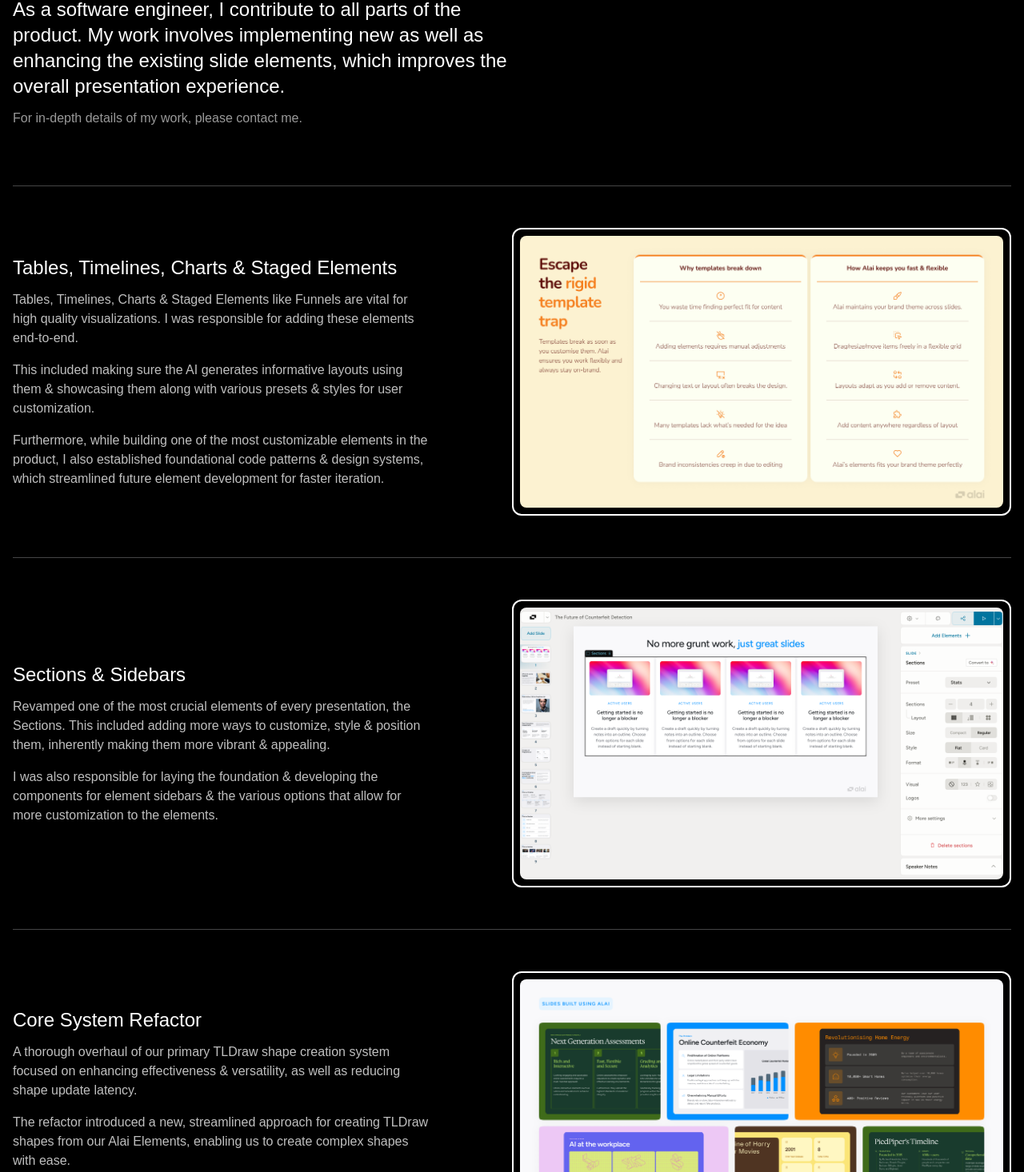
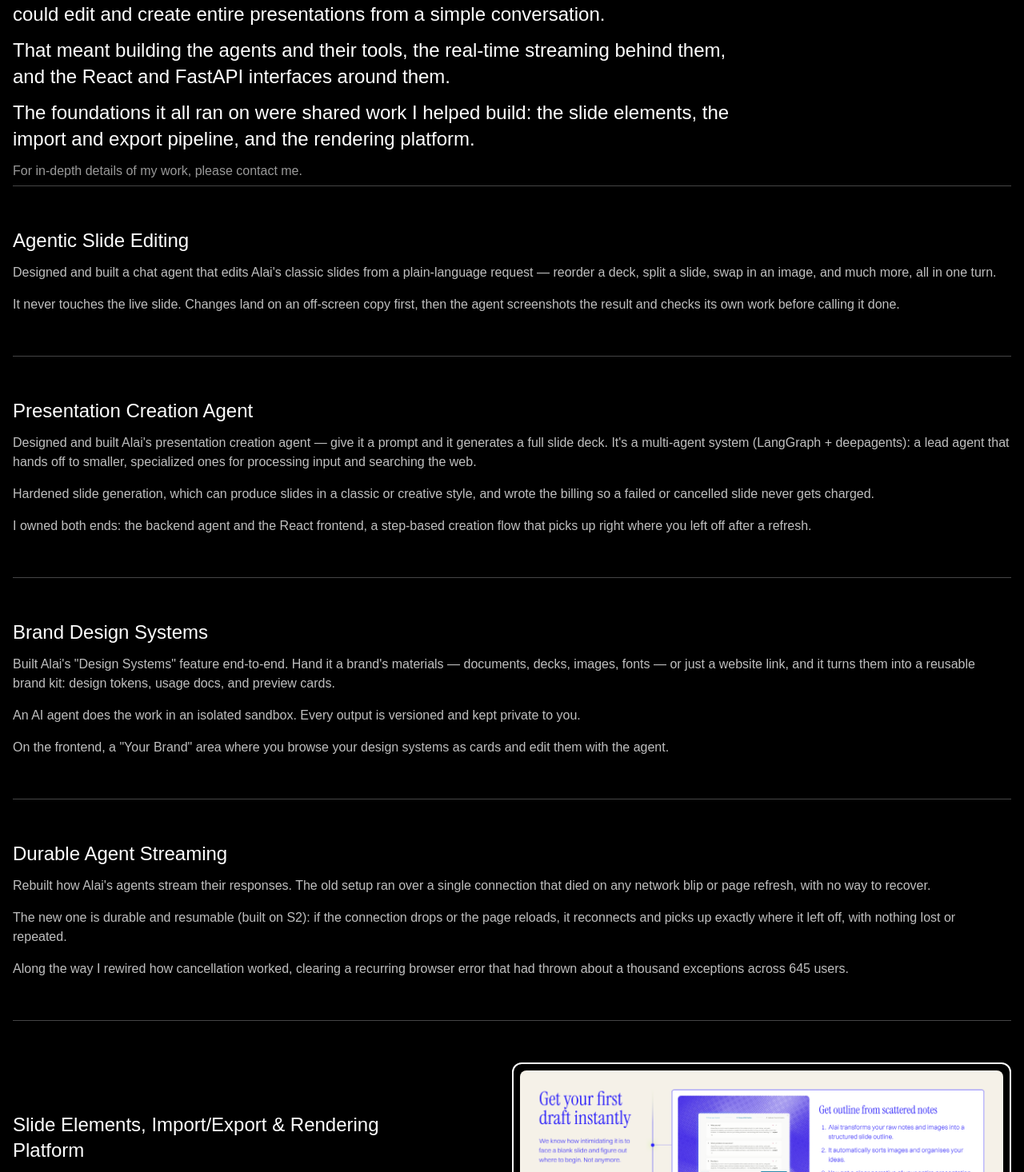
Before and after one commit to virajp4/virajp4.github.io, a Next.js app: page /alai in a window 1280 px wide. Shown: the part 184-1650 px from the top of the page at 80% size. Built offline with nearby package versions, Linux system fonts and the light colour scheme; a web font is replaced by a local one.

Commit message:
update frontend

```diff
--- a/src/app/alai/page.jsx
+++ b/src/app/alai/page.jsx
@@ -6,8 +6,6 @@
 import FunnelImage from "@/assets/work/alai/funnel.png";
 import Sections1 from "@/assets/work/alai/sections1.png";
 import Sections2 from "@/assets/work/alai/sections2.png";
-import Sections3 from "@/assets/work/alai/sections3.png";
-import RefactorImage from "@/assets/work/alai/refactor.png";
 import ChartImage from "@/assets/work/alai/chart.png";
 
 export default function AlaiPage() {
@@ -15,71 +13,140 @@
     <div className="flex flex-col gap-8">
       <WorkHero
         company="Alai"
-        description="As a software engineer, I contribute to all parts of the product.
-        My work involves implementing new as well as enhancing the existing slide elements,
-        which improves the overall presentation experience."
+        description={
+          <>
+            <span>As a software engineer, I worked across the full stack.</span>
+            <span>
+              Most of my recent work was on the AI agents at the heart of the
+              product: systems that could edit and create entire presentations
+              from a simple conversation.
+            </span>
+            <span>
+              That meant building the agents and their tools, the real-time
+              streaming behind them, and the React and FastAPI interfaces around
+              them.
+            </span>
+            <span>
+              The foundations it all ran on were shared work I helped build: the
+              slide elements, the import and export pipeline, and the rendering
+              platform.
+            </span>
+          </>
+        }
       />
       <Separator className="opacity-30" />
       <WorkSection
-        title="Tables, Timelines, Charts & Staged Elements"
+        title="Agentic Slide Editing"
         description={
           <>
             <span>
-              Tables, Timelines, Charts & Staged Elements like Funnels are vital for high quality
-              visualizations. I was responsible for adding these elements end-to-end.
+              Designed and built a chat agent that edits Alai&apos;s classic
+              slides from a plain-language request — reorder a deck, split a
+              slide, swap in an image, and much more, all in one turn.
             </span>
             <span>
-              This included making sure the AI generates informative layouts using them & showcasing
-              them along with various presets & styles for user customization.
-            </span>
-            <span>
-              Furthermore, while building one of the most customizable elements in the product, I
-              also established foundational code patterns & design systems, which streamlined future
-              element development for faster iteration.
+              It never touches the live slide. Changes land on an off-screen
+              copy first, then the agent screenshots the result and checks its
+              own work before calling it done.
             </span>
           </>
         }
-        images={[TimelineImage, TableImage, ChartImage, FunnelImage]}
       />
       <Separator className="opacity-30" />
       <WorkSection
-        title="Sections & Sidebars"
+        title="Presentation Creation Agent"
         description={
           <>
             <span>
-              Revamped one of the most crucial elements of every presentation, the Sections. This
-              included adding more ways to customize, style & position them, inherently making them
-              more vibrant & appealing.
+              Designed and built Alai&apos;s presentation creation agent — give
+              it a prompt and it generates a full slide deck. It&apos;s a
+              multi-agent system (LangGraph + deepagents): a lead agent that
+              hands off to smaller, specialized ones for processing input and
+              searching the web.
             </span>
             <span>
-              I was also responsible for laying the foundation & developing the components for
-              element sidebars & the various options that allow for more customization to the
-              elements.
+              Hardened slide generation, which can produce slides in a classic
+              or creative style, and wrote the billing so a failed or cancelled
+              slide never gets charged.
+            </span>
+            <span>
+              I owned both ends: the backend agent and the React frontend, a
+              step-based creation flow that picks up right where you left off
+              after a refresh.
             </span>
           </>
         }
-        images={[Sections2, Sections3, Sections1]}
       />
       <Separator className="opacity-30" />
       <WorkSection
-        title="Core System Refactor"
+        title="Brand Design Systems"
         description={
           <>
             <span>
-              A thorough overhaul of our primary TLDraw shape creation system focused on enhancing
-              effectiveness & versatility, as well as reducing shape update latency.
+              Built Alai&apos;s &quot;Design Systems&quot; feature end-to-end.
+              Hand it a brand&apos;s materials — documents, decks, images, fonts
+              — or just a website link, and it turns them into a reusable brand
+              kit: design tokens, usage docs, and preview cards.
             </span>
             <span>
-              The refactor introduced a new, streamlined approach for creating TLDraw shapes from
-              our Alai Elements, enabling us to create complex shapes with ease.
+              An AI agent does the work in an isolated sandbox. Every output is
+              versioned and kept private to you.
             </span>
             <span>
-              This allowed for a better user experience, by allowing instantaneous shape creation &
-              updates throughout the slide.
+              On the frontend, a &quot;Your Brand&quot; area where you browse
+              your design systems as cards and edit them with the agent.
             </span>
           </>
         }
-        images={[RefactorImage]}
+      />
+      <Separator className="opacity-30" />
+      <WorkSection
+        title="Durable Agent Streaming"
+        description={
+          <>
+            <span>
+              Rebuilt how Alai&apos;s agents stream their responses. The old
+              setup ran over a single connection that died on any network blip
+              or page refresh, with no way to recover.
+            </span>
+            <span>
+              The new one is durable and resumable (built on S2): if the
+              connection drops or the page reloads, it reconnects and picks up
+              exactly where it left off, with nothing lost or repeated.
+            </span>
+            <span>
+              Along the way I rewired how cancellation worked, clearing a
+              recurring browser error that had thrown about a thousand
+              exceptions across 645 users.
+            </span>
+          </>
+        }
+      />
+      <Separator className="opacity-30" />
+      <WorkSection
+        title="Slide Elements, Import/Export & Rendering Platform"
+        description={
+          <>
+            <span>
+              Built the core elements people make slides from — tables, charts,
+              timelines, funnels, and more — each with layouts the AI can fill
+              in and styles to pick from.
+            </span>
+            <span>
+              Owned presentation import and export pipeline: export to editable
+              PowerPoints and PDFs, and import from PowerPoint, PDF, screenshot,
+              or even a website link.
+            </span>
+          </>
+        }
+        images={[
+          Sections1,
+          TimelineImage,
+          ChartImage,
+          TableImage,
+          FunnelImage,
+          Sections2,
+        ]}
       />
       <Separator className="opacity-30" />
     </div>
--- a/src/app/layout.jsx
+++ b/src/app/layout.jsx
@@ -19,7 +19,10 @@
   return (
     <html lang="en" suppressHydrationWarning={true}>
       <Head>
-        <link href="https://unpkg.com/flowbite@1.4.5/dist/flowbite.min.css" rel="stylesheet" />
+        <link
+          href="https://unpkg.com/flowbite@1.4.5/dist/flowbite.min.css"
+          rel="stylesheet"
+        />
         <link rel="icon" href="/favicon.ico" sizes="any" />
       </Head>
       <body
@@ -35,8 +38,11 @@
           {children}
         </div>
         <Footer />
-        <Script src="https://kit.fontawesome.com/f31009ec0d.js" crossOrigin="anonymous" />
-        <script src="https://unpkg.com/flowbite@1.4.5/dist/flowbite.js"></script>
+        <Script
+          src="https://kit.fontawesome.com/f31009ec0d.js"
+          crossOrigin="anonymous"
+        />
+        <Script src="https://unpkg.com/flowbite@1.4.5/dist/flowbite.js" />
       </body>
     </html>
   );
--- a/src/components/About.jsx
+++ b/src/components/About.jsx
@@ -16,7 +16,7 @@
           company="Alai (YC W24)"
           title="Software Engineer"
           startDate="Sept 2024"
-          endDate="July 2026"
+          endDate="June 2026"
           duration="1 year 10 months"
           link="https://getalai.com"
         />
--- a/src/components/HomeHero.jsx
+++ b/src/components/HomeHero.jsx
@@ -8,7 +8,7 @@
         Viraj Patel,
         <span className="opacity-50">
           {" "}
-          software engineer currently <br className="hidden xl:block" /> enhancing slides at{" "}
+          software engineer building cool things, <br className="hidden xl:block" /> previously at{" "}
         </span>
         Alai (YC W24).
       </div>
--- a/src/components/ui/carousel.jsx
+++ b/src/components/ui/carousel.jsx
@@ -1,24 +1,25 @@
 "use client";
-import * as React from "react"
+import * as React from "react";
 import useEmblaCarousel from "embla-carousel-react";
-import { ArrowLeft, ArrowRight } from "lucide-react"
+import { ArrowLeft, ArrowRight } from "lucide-react";
 
-import { cn } from "@/lib/utils"
-import { Button } from "@/components/ui/button"
+import { cn } from "@/lib/utils";
+import { Button } from "@/components/ui/button";
 
-const CarouselContext = React.createContext(null)
+const CarouselContext = React.createContext(null);
 
 function useCarousel() {
-  const context = React.useContext(CarouselContext)
+  const context = React.useContext(CarouselContext);
 
   if (!context) {
-    throw new Error("useCarousel must be used within a <Carousel />")
+    throw new Error("useCarousel must be used within a <Carousel />");
   }
 
-  return context
+  return context;
 }
 
-const Carousel = React.forwardRef((
+const Carousel = React.forwardRef(
+  (
     {
       orientation = "horizontal",
       opts,
@@ -28,66 +29,73 @@
       children,
       ...props
     },
-  ref
+    ref,
   ) => {
-  const [carouselRef, api] = useEmblaCarousel({
+    const [carouselRef, api] = useEmblaCarousel(
+      {
         ...opts,
         axis: orientation === "horizontal" ? "x" : "y",
-  }, plugins)
-  const [canScrollPrev, setCanScrollPrev] = React.useState(false)
-  const [canScrollNext, setCanScrollNext] = React.useState(false)
+      },
+      plugins,
+    );
+    const [canScrollPrev, setCanScrollPrev] = React.useState(false);
+    const [canScrollNext, setCanScrollNext] = React.useState(false);
 
     const onSelect = React.useCallback((api) => {
       if (!api) {
-      return
+        return;
       }
 
-    setCanScrollPrev(api.canScrollPrev())
-    setCanScrollNext(api.canScrollNext())
-  }, [])
+      setCanScrollPrev(api.canScrollPrev());
+      setCanScrollNext(api.canScrollNext());
+    }, []);
 
     const scrollPrev = React.useCallback(() => {
-    api?.scrollPrev()
-  }, [api])
+      api?.scrollPrev();
+    }, [api]);
 
     const scrollNext = React.useCallback(() => {
-    api?.scrollNext()
-  }, [api])
+      api?.scrollNext();
+    }, [api]);
 
-  const handleKeyDown = React.useCallback((event) => {
+    const handleKeyDown = React.useCallback(
+      (event) => {
         if (event.key === "ArrowLeft") {
-      event.preventDefault()
-      scrollPrev()
+          event.preventDefault();
+          scrollPrev();
         } else if (event.key === "ArrowRight") {
-      event.preventDefault()
-      scrollNext()
+          event.preventDefault();
+          scrollNext();
         }
-  }, [scrollPrev, scrollNext])
+      },
+      [scrollPrev, scrollNext],
+    );
 
     React.useEffect(() => {
       if (!api || !setApi) {
-      return
+        return;
       }
 
-    setApi(api)
-  }, [api, setApi])
+      setApi(api);
+    }, [api, setApi]);
 
     React.useEffect(() => {
       if (!api) {
-      return
+        return;
       }
 
-    onSelect(api)
-    api.on("reInit", onSelect)
-    api.on("select", onSelect)
+      // eslint-disable-next-line react-hooks/set-state-in-effect -- one-time init of scroll state from the Embla API; later updates come from the events below
+      onSelect(api);
+      api.on("reInit", onSelect);
+      api.on("select", onSelect);
 
       return () => {
-      api?.off("select", onSelect)
+        api?.off("select", onSelect);
       };
-  }, [api, onSelect])
+    }, [api, onSelect]);
 
     return (
-    (<CarouselContext.Provider
+      <CarouselContext.Provider
         value={{
           carouselRef,
           api: api,
@@ -98,97 +106,122 @@
           scrollNext,
           canScrollPrev,
           canScrollNext,
-      }}>
+        }}
+      >
         <div
           ref={ref}
           onKeyDownCapture={handleKeyDown}
           className={cn("relative", className)}
           role="region"
           aria-roledescription="carousel"
-        {...props}>
+          {...props}
+        >
           {children}
         </div>
-    </CarouselContext.Provider>)
+      </CarouselContext.Provider>
     );
-})
-Carousel.displayName = "Carousel"
+  },
+);
+Carousel.displayName = "Carousel";
 
 const CarouselContent = React.forwardRef(({ className, ...props }, ref) => {
-  const { carouselRef, orientation } = useCarousel()
+  const { carouselRef, orientation } = useCarousel();
 
   return (
-    (<div ref={carouselRef} className="overflow-hidden">
+    <div ref={carouselRef} className="overflow-hidden">
       <div
         ref={ref}
         className={cn(
           "flex",
           orientation === "horizontal" ? "-ml-4" : "-mt-4 flex-col",
-          className
+          className,
         )}
-        {...props} />
-    </div>)
+        {...props}
+      />
+    </div>
   );
-})
-CarouselContent.displayName = "CarouselContent"
+});
+CarouselContent.displayName = "CarouselContent";
 
 const CarouselItem = React.forwardRef(({ className, ...props }, ref) => {
-  const { orientation } = useCarousel()
+  const { orientation } = useCarousel();
 
   return (
-    (<div
+    <div
       ref={ref}
       role="group"
       aria-roledescription="slide"
       className={cn(
         "min-w-0 shrink-0 grow-0 basis-full",
         orientation === "horizontal" ? "pl-4" : "pt-4",
-        className
+        className,
       )}
-      {...props} />)
+      {...props}
+    />
   );
-})
-CarouselItem.displayName = "CarouselItem"
+});
+CarouselItem.displayName = "CarouselItem";
 
-const CarouselPrevious = React.forwardRef(({ className, variant = "outline", size = "icon", ...props }, ref) => {
-  const { orientation, scrollPrev, canScrollPrev } = useCarousel()
+const CarouselPrevious = React.forwardRef(
+  ({ className, variant = "outline", size = "icon", ...props }, ref) => {
+    const { orientation, scrollPrev, canScrollPrev } = useCarousel();
 
     return (
-    (<Button
+      <Button
         ref={ref}
         variant={variant}
         size={size}
-      className={cn("absolute  h-8 w-8 rounded-full", orientation === "horizontal"
+        className={cn(
+          "absolute  h-8 w-8 rounded-full",
+          orientation === "horizontal"
             ? "-left-12 top-1/2 -translate-y-1/2"
-        : "-top-12 left-1/2 -translate-x-1/2 rotate-90", className)}
+            : "-top-12 left-1/2 -translate-x-1/2 rotate-90",
+          className,
+        )}
         disabled={!canScrollPrev}
         onClick={scrollPrev}
-      {...props}>
+        {...props}
+      >
         <ArrowLeft className="h-4 w-4" />
         <span className="sr-only">Previous slide</span>
-    </Button>)
+      </Button>
     );
-})
-CarouselPrevious.displayName = "CarouselPrevious"
+  },
+);
+CarouselPrevious.displayName = "CarouselPrevious";
 
-const CarouselNext = React.forwardRef(({ className, variant = "outline", size = "icon", ...props }, ref) => {
-  const { orientation, scrollNext, canScrollNext } = useCarousel()
+const CarouselNext = React.forwardRef(
+  ({ className, variant = "outline", size = "icon", ...props }, ref) => {
+    const { orientation, scrollNext, canScrollNext } = useCarousel();
 
     return (
-    (<Button
+      <Button
         ref={ref}
         variant={variant}
         size={size}
-      className={cn("absolute h-8 w-8 rounded-full", orientation === "horizontal"
+        className={cn(
+          "absolute h-8 w-8 rounded-full",
+          orientation === "horizontal"
             ? "-right-12 top-1/2 -translate-y-1/2"
-        : "-bottom-12 left-1/2 -translate-x-1/2 rotate-90", className)}
+            : "-bottom-12 left-1/2 -translate-x-1/2 rotate-90",
+          className,
+        )}
         disabled={!canScrollNext}
         onClick={scrollNext}
-      {...props}>
+        {...props}
+      >
         <ArrowRight className="h-4 w-4" />
         <span className="sr-only">Next slide</span>
-    </Button>)
+      </Button>
     );
-})
-CarouselNext.displayName = "CarouselNext"
+  },
+);
+CarouselNext.displayName = "CarouselNext";
 
-export { Carousel, CarouselContent, CarouselItem, CarouselPrevious, CarouselNext };
+export {
+  Carousel,
+  CarouselContent,
+  CarouselItem,
+  CarouselPrevious,
+  CarouselNext,
+};
--- a/src/components/work/WorkHero.jsx
+++ b/src/components/work/WorkHero.jsx
@@ -1,9 +1,9 @@
 export default function WorkHero({ company, description }) {
   return (
-    <div className="h-72 lg:h-96 md:w-1/2 my-2 flex flex-col justify-center items-start gap-3">
-      <div className="font-light text-xl lg:text-2xl flex flex-col gap-7">
+    <div className="h-72 lg:h-96 md:w-3/4 my-2 flex flex-col justify-center items-start gap-3">
+      <div className="font-light text-xl lg:text-2xl flex flex-col gap-5">
         <span>At {company} —</span>
-        <span>{description}</span>
+        <div className="flex flex-col gap-3 leading-snug">{description}</div>
       </div>
       <div className="opacity-60 font-extralight">
         For in-depth details of my work, please contact me.
--- a/src/components/work/WorkSection.jsx
+++ b/src/components/work/WorkSection.jsx
@@ -3,22 +3,32 @@
 import React from "react";
 import Autoplay from "embla-carousel-autoplay";
 import Image from "next/image";
-import { Carousel, CarouselContent, CarouselItem } from "@/components/ui/carousel";
+import {
+  Carousel,
+  CarouselContent,
+  CarouselItem,
+} from "@/components/ui/carousel";
 
 export default function WorkSection({ title, description, images }) {
-  const plugin = React.useRef(Autoplay({ delay: 4000 }));
+  const [plugin] = React.useState(() => Autoplay({ delay: 4000 }));
+  const hasImages = images && images.length > 0;
 
   return (
     <div className="flex gap-4 font-light flex-col md:flex-row md:justify-between my-5">
-      <div className="flex flex-col justify-center gap-3 md:w-5/12">
+      <div
+        className={`flex flex-col justify-center gap-3 ${hasImages ? "md:w-5/12" : "w-full"}`}
+      >
         <div className="text-2xl">{title}</div>
-        <div className="text-md flex flex-col gap-4 opacity-75 font-light">{description}</div>
+        <div className="text-md flex flex-col gap-4 opacity-75 font-light">
+          {description}
         </div>
+      </div>
+      {hasImages && (
         <div className="md:w-1/2 h-fit rounded-xl border-2 border-white border-opacity-20 hover:border-opacity-50 transition-all duration-300 p-2 flex items-center overflow-hidden">
           <Carousel
-          plugins={[plugin.current]}
-          onMouseEnter={plugin.current.stop}
-          onMouseLeave={plugin.current.play}
+            plugins={[plugin]}
+            onMouseEnter={plugin.stop}
+            onMouseLeave={plugin.play}
             opts={{
               loop: true,
             }}
@@ -36,6 +46,7 @@
             </CarouselContent>
           </Carousel>
         </div>
+      )}
     </div>
   );
 }
```
Also changed, not shown: eslint.config.mjs (added, +9 -0 lines), package.json (+7 -7 lines), 1 other file (tests, documents, lock files or other folders). Lines whose indentation alone changed are shown as unchanged.
